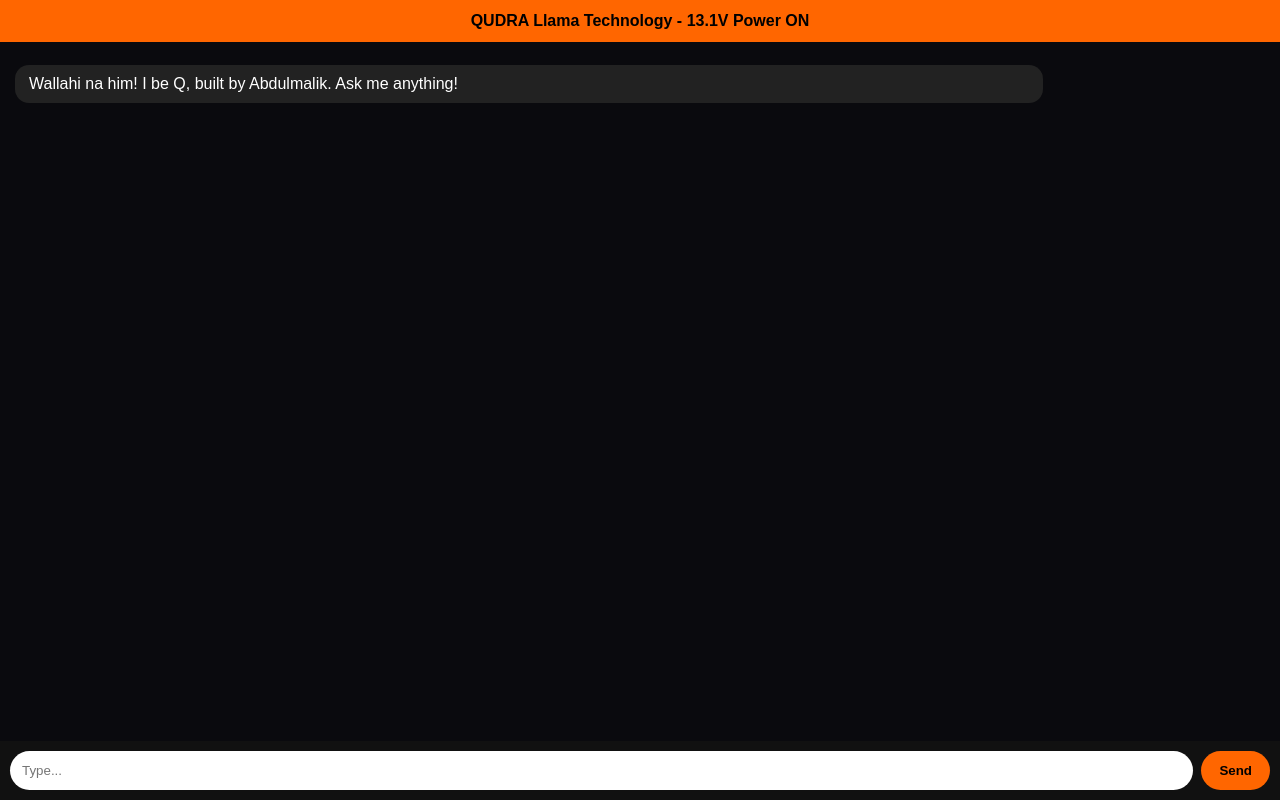
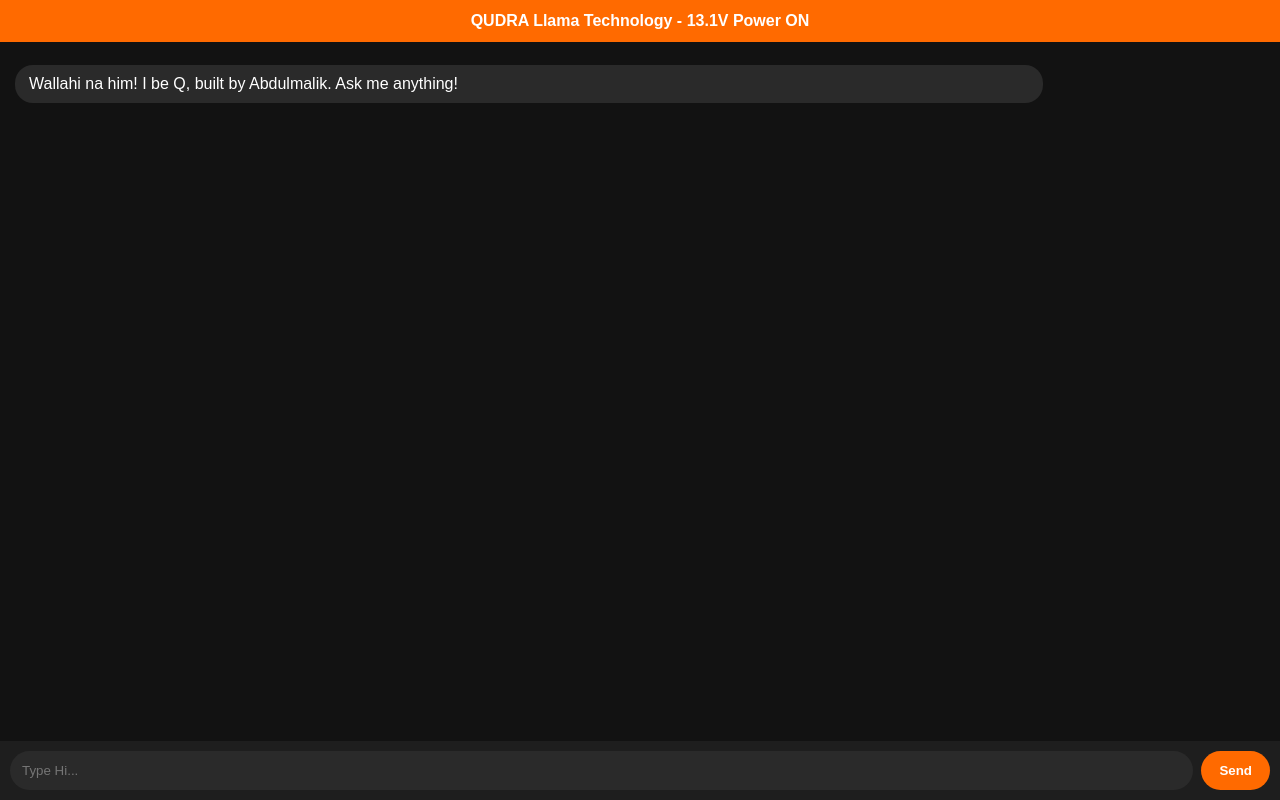
Before and after one commit to abdulmaleekmuaz1245-lang/qudra-bot, a website: page index.html in a window 1280 px wide. Drawn offline with Linux system fonts and the light colour scheme.

Commit message:
Update index.html

```diff
--- a/index.html
+++ b/index.html
@@ -1,63 +1,58 @@
 <!DOCTYPE html>
 <html>
 <head>
-<meta charset="UTF-8">
-<meta name="viewport" content="width=device-width,initial-scale=1">
-<title>QUDRA</title>
+<meta name="viewport" content="width=device-width, initial-scale=1">
+<title>QUDRA Llama Technology</title>
 <style>
-body{background:#0a0a0e;color:#fff;font-family:sans-serif;margin:0;display:flex;flex-direction:column;height:100vh}
-.header{background:#FF6600;color:#000;padding:12px;font-weight:bold;text-align:center}
-#chat{flex:1;overflow-y:auto;padding:15px}
-.msg{padding:10px 14px;border-radius:14px;margin:8px 0;max-width:80%}
-.user{background:#1e90ff;margin-left:auto}
-.bot{background:#222}
-#inputBox{display:flex;padding:10px;background:#111}
-input{flex:1;padding:12px;border-radius:20px;border:none;outline:none}
-button{margin-left:8px;padding:12px 18px;border-radius:20px;border:none;background:#FF6600;font-weight:bold}
+body{margin:0;background:#121212;color:#fff;font-family:Arial}
+.header{background:#ff6a00;padding:12px;text-align:center;font-weight:bold}
+.chat{padding:15px;padding-bottom:80px}
+.bubble{padding:10px 14px;border-radius:18px;margin:8px 0;max-width:80%;word-wrap:break-word}
+.user{background:#0084ff;margin-left:auto}
+.bot{background:#2a2a2a}
+.inputBar{position:fixed;bottom:0;left:0;right:0;display:flex;background:#1e1e1e;padding:10px}
+input{flex:1;padding:12px;border-radius:20px;border:none;background:#2a2a2a;color:#fff}
+button{margin-left:8px;padding:12px 18px;border-radius:20px;border:none;background:#ff6a00;color:#fff;font-weight:bold}
 </style>
 </head>
 <body>
 <div class="header">QUDRA Llama Technology - 13.1V Power ON</div>
-<div id="chat"></div>
-<div id="inputBox">
-<input id="msgInput" placeholder="Type..."/>
-<button onclick="send()">Send</button>
+<div class="chat" id="chat">
+<div class="bubble bot">Wallahi na him! I be Q, built by Abdulmalik. Ask me anything!</div>
+</div>
+<div class="inputBar">
+<input id="msgInput" placeholder="Type Hi..." />
+<button onclick="sendMessage()">Send</button>
 </div>
 <script>
 const chatDiv = document.getElementById('chat');
 const input = document.getElementById('msgInput');
-
-function addMsg(text, who){
+function addMessage(text, who){
   const d = document.createElement('div');
-  d.className = 'msg '+who;
-  d.innerText = text;
+  d.className = 'bubble ' + who;
+  d.textContent = text;
   chatDiv.appendChild(d);
-  chatDiv.scrollTop = chatDiv.scrollHeight;
+  window.scrollTo(0, document.body.scrollHeight);
 }
-
-async function send(){
-  const text = input.value.trim();
-  if(!text) return;
-  addMsg(text, 'user');
+async function sendMessage(){
+  const msg = input.value.trim();
+  if(!msg) return;
+  addMessage(msg, 'user');
   input.value = '';
-  // NO NETWORK SPEED CHECK - DIRECT SEND EVEN FOR 0.22k/s
   try{
-    addMsg('Q dey think...', 'bot');
-    const res = await fetch('/api/q', {
+    const res = await fetch('/api/chat', {
       method:'POST',
       headers:{'Content-Type':'application/json'},
-      body: JSON.stringify({message:text})
+      body: JSON.stringify({message: msg})
     });
     const data = await res.json();
-    chatDiv.lastChild.remove();
-    addMsg(data.reply || data.error || 'No reply', 'bot');
+    if(!res.ok) throw new Error(data.reply);
+    addMessage(data.reply, 'bot');
   }catch(e){
-    chatDiv.lastChild.remove();
-    addMsg('Network cut but Q save your msg - try again, Qudra Remains', 'bot');
+    addMessage('Q say: ' + e.message, 'bot');
   }
 }
-input.addEventListener('keydown', (e)=>{ if(e.key==='Enter') send(); });
-addMsg("Wallahi na him! I be Q, built by Abdulmalik. Ask me anything!", 'bot');
+input.addEventListener('keydown', e=>{ if(e.key==='Enter') sendMessage(); });
 </script>
 </body>
 </html>
```
